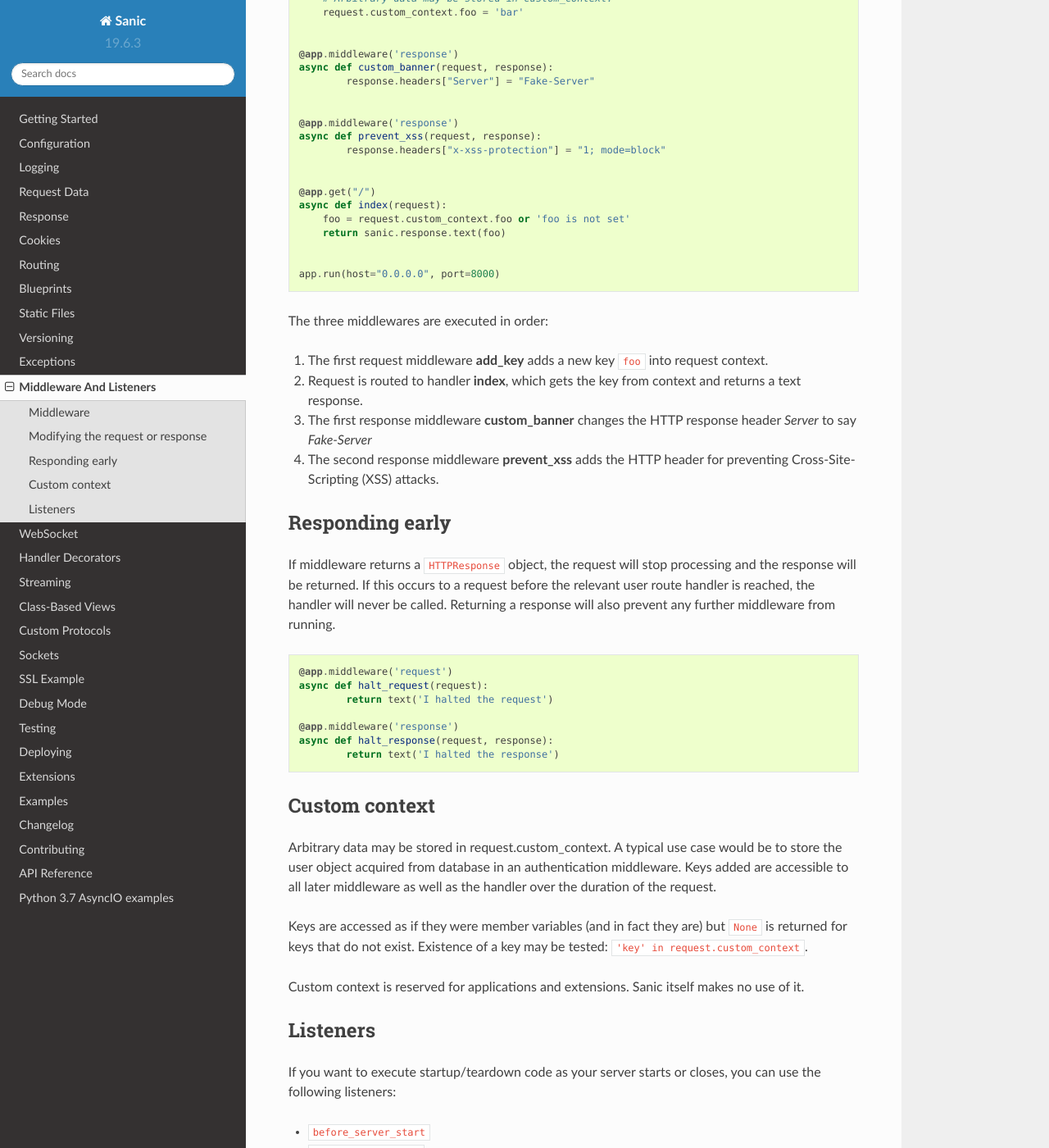
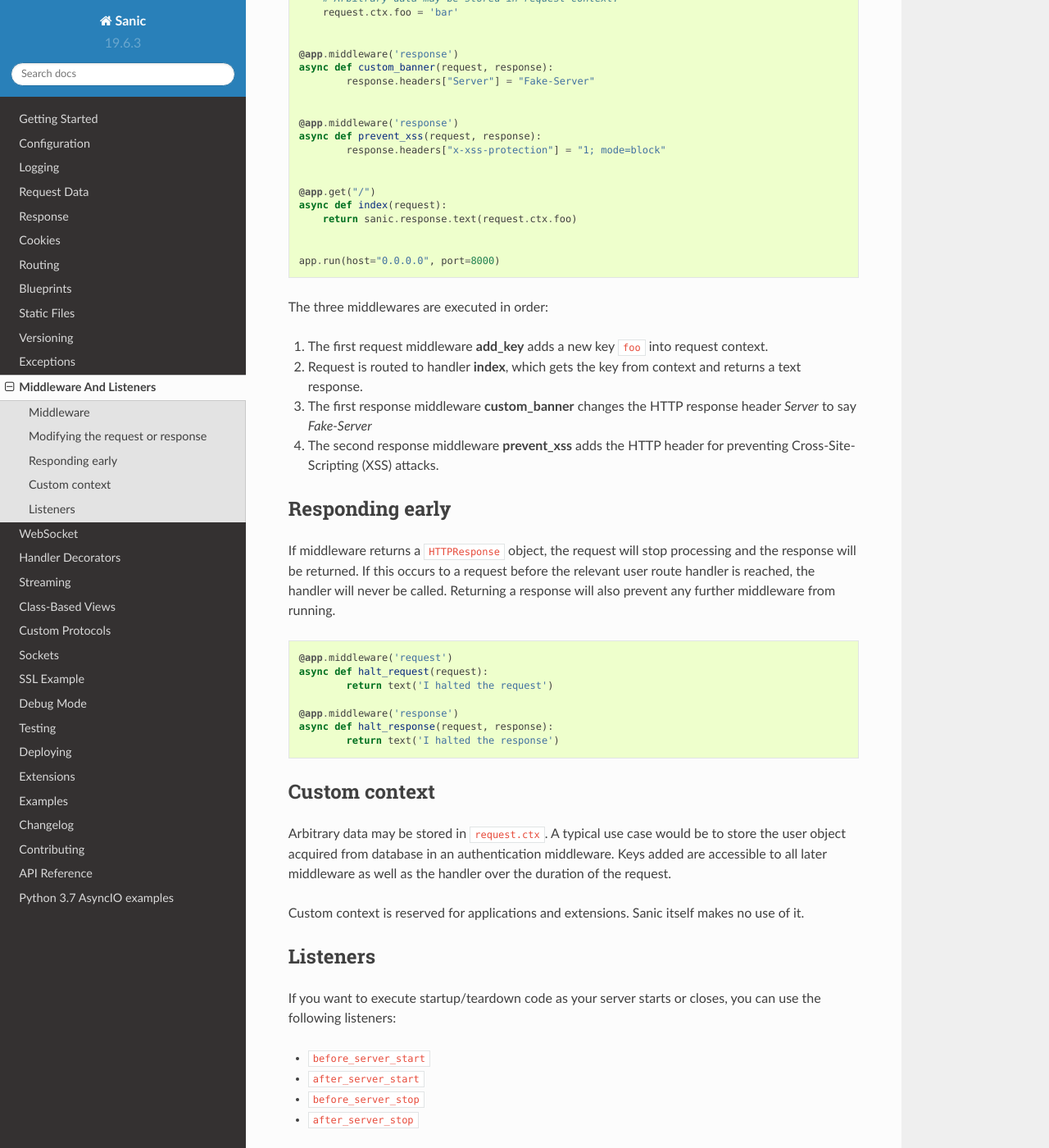
Before and after one commit to sanic-org/sanic, a Sphinx documentation site: the page built from docs/sanic/middleware.md, in a window 1280 px wide and 1400 px high, scrolled down 982 px. Shown: the whole window at 82% size. Built offline with Sphinx 7.4.7 and the Read the Docs theme 2.0.0, drawn with Linux system fonts in a browser that asks for light colours; some of the changed text lies outside the part shown.

Commit message:
Rename request.custom_context to ctx.

```diff
--- a/docs/sanic/middleware.md
+++ b/docs/sanic/middleware.md
@@ -39,8 +39,8 @@ app = Sanic(__name__)
 
 @app.middleware('request')
 async def add_key(request):
-    # Arbitrary data may be stored in custom_context:
-    request.custom_context.foo = 'bar'
+    # Arbitrary data may be stored in request context:
+    request.ctx.foo = 'bar'
 
 
 @app.middleware('response')
@@ -55,8 +55,7 @@ async def prevent_xss(request, response):
 
 @app.get("/")
 async def index(request):
-    foo = request.custom_context.foo or 'foo is not set'
-    return sanic.response.text(foo)
+    return sanic.response.text(request.ctx.foo)
 
 
 app.run(host="0.0.0.0", port=8000)
@@ -89,14 +88,10 @@ async def halt_response(request, response):
 
 ## Custom context
 
-Arbitrary data may be stored in request.custom_context. A typical use case
+Arbitrary data may be stored in `request.ctx`. A typical use case
 would be to store the user object acquired from database in an authentication
 middleware. Keys added are accessible to all later middleware as well as
 the handler over the duration of the request.
-
-Keys are accessed as if they were member variables (and in fact they are) but
-`None` is returned for keys that do not exist. Existence of a key may be tested:
-`'key' in request.custom_context`.
 
 Custom context is reserved for applications and extensions. Sanic itself makes
 no use of it.
```
Also changed, not shown: 2 other files.
